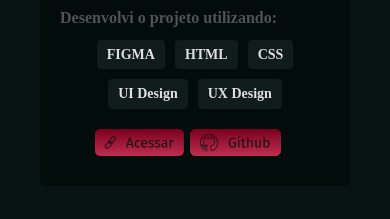
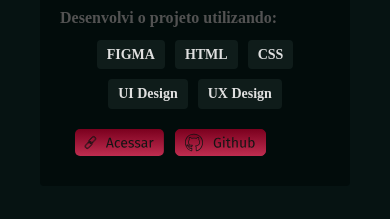
Before and after one commit to nicolecoosta/portifolionicolecosta, a plain HTML site: page index.html in a window 390 px wide. Shown: the part 1530-1749 px from the top of the page. Drawn offline with Linux system fonts and the light colour scheme.

Commit message:
projetos

```diff
--- a/css/projetos.css
+++ b/css/projetos.css
@@ -136,14 +136,14 @@
     margin-top: 10px;
     justify-content: center;
     flex-wrap: wrap;
-    margin-left: 35px;
+    margin-left: 15px;
     margin-bottom: -10px;
   }
   .projetos-site .botoes2{
     grid-column: 2;
     width: 100%;
     margin-top: -27px;
-    margin-left: 130px;
+    margin-left: 115px;
     margin-bottom: 10px;
   }
 
```
